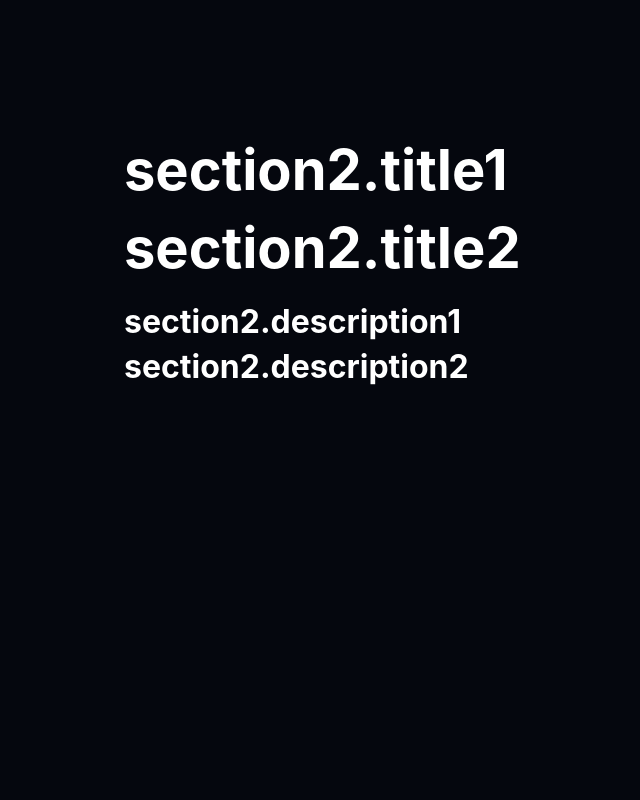
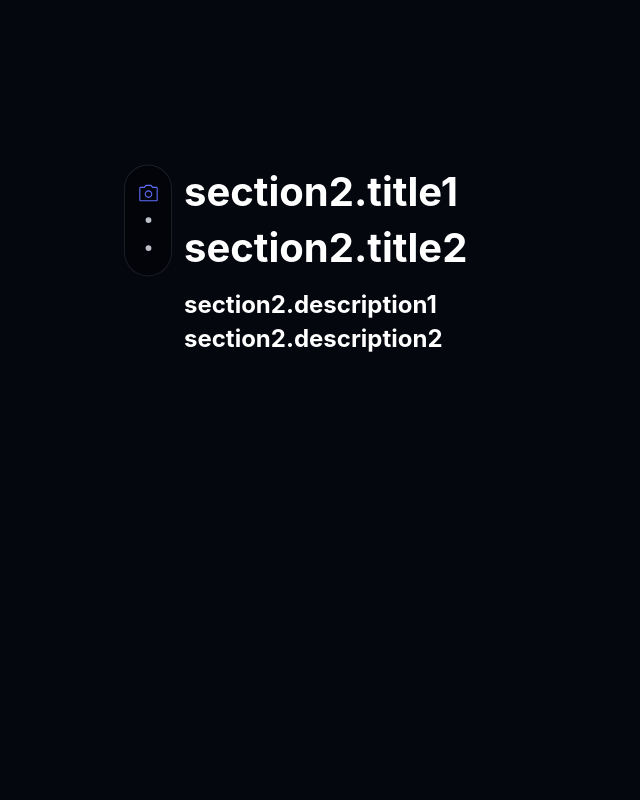
Before and after one commit to cy3589/vrin-clone, a React (Vite) app: page / in a window 1280 px wide. Shown: the part 1740-2540 px from the top of the page, without its empty margins (68-708 px from the left). Built offline with nearby package versions, Linux system fonts and the light colour scheme; a web font is replaced by a local one.

Commit message:
feat: WithVideoSection add icon

```diff
--- a/src/pages/home/components/WithVideoSection.tsx
+++ b/src/pages/home/components/WithVideoSection.tsx
@@ -1,10 +1,15 @@
 import styled from '@emotion/styled';
-import { css } from '@emotion/react';
+import { useMediaQuery } from 'react-responsive';
+import { FC } from 'react';
+
 const Container = styled.div`
   position: relative;
   width: 100%;
   height: 250vh;
   background-color: rgb(5, 7, 14);
+  @media only screen and (max-width: 600px) {
+    height: 100vh;
+  }
 `;
 const InnerContainer = styled.div`
   display: flex;
@@ -16,10 +21,124 @@ const InnerContainer = styled.div`
   transform: translate(0px, -50%);
   width: auto;
   z-index: 10;
+  @media only screen and (max-width: 600px) {
+    top: 120px;
+    left: 5%;
+    transform: unset;
+    background-color: unset;
+    border-radius: unset;
+    padding: 0px;
+  }
 `;
 
-import { useMediaQuery } from 'react-responsive';
-import { FC } from 'react';
+const ContentsContainer = styled.div`
+  display: flex;
+  flex-direction: row;
+`;
+
+const ContentsWrapper = styled.div`
+  margin: 0px;
+  margin-left: 12px;
+  display: flex;
+  flex-direction: column;
+`;
+const TitleWrapper = styled.div`
+  display: flex;
+  flex-direction: column;
+  margin-bottom: 12px;
+
+  @media only screen and (max-width: 600px) {
+    margin-bottom: 4px;
+  }
+
+  @media only screen and (max-width: 1024px) {
+    margin-bottom: 8px;
+  }
+`;
+
+const Title = styled.div`
+  font-weight: 700;
+  font-size: 5.6rem;
+  line-height: 140%;
+  color: rgb(255, 255, 255);
+  @media only screen and (max-width: 600px) {
+    font-size: 2.4rem;
+  }
+  @media only screen and (max-width: 768px) {
+    font-size: 3.2rem;
+  }
+  @media only screen and (max-width: 1280px) {
+    font-size: 4rem;
+  }
+`;
+const Description = styled.div`
+  font-weight: 700;
+  font-size: 3.2rem;
+  line-height: 140%;
+  color: rgb(255, 255, 255);
+  white-space: pre-wrap;
+  @media only screen and (max-width: 600px) {
+    font-size: 1.4rem;
+  }
+  @media only screen and (max-width: 768px) {
+    font-size: 2rem;
+  }
+  @media only screen and (max-width: 1280px) {
+    font-size: 2.4rem;
+  }
+`;
+
+const IconsWrapper = styled.div`
+  @media only screen and (max-width: 600px) {
+    width: 26px;
+    height: 66px;
+    padding: 8px 6px;
+    margin-top: 6px;
+  }
+  @media only screen and (max-width: 768px) {
+    margin-top: 5px;
+  }
+  @media only screen and (max-width: 1024px) {
+    width: 36px;
+    height: 80px;
+    padding: 12px 10px;
+  }
+  width: 48px;
+  height: 112px;
+  gap: 4px;
+  padding: 16px 12px;
+  border-radius: 100px;
+  border: 1px solid rgba(255, 255, 255, 0.1);
+  background-color: rgba(0, 0, 0, 0.3);
+  display: flex;
+  flex-direction: column;
+  align-items: center;
+`;
+
+const Icons = () => (
+  <IconsWrapper>
+    <svg xmlns="http://www.w3.org/2000/svg" width="25" height="24" viewBox="0 0 25 24" fill="none">
+      <path
+        d="M12.5 17C13.6167 17 14.55 16.6208 15.3 15.8625C16.05 15.1042 16.425 14.175 16.425 13.075C16.425 11.9583 16.05 11.025 15.3 10.275C14.55 9.525 13.6167 9.15 12.5 9.15C11.3833 9.15 10.45 9.525 9.7 10.275C8.95 11.025 8.575 11.9583 8.575 13.075C8.575 14.175 8.95 15.1042 9.7 15.8625C10.45 16.6208 11.3833 17 12.5 17ZM12.5 15.875C11.7 15.875 11.0333 15.6083 10.5 15.075C9.96667 14.5417 9.7 13.875 9.7 13.075C9.7 12.2583 9.96667 11.5875 10.5 11.0625C11.0333 10.5375 11.7 10.275 12.5 10.275C13.3 10.275 13.9667 10.5375 14.5 11.0625C15.0333 11.5875 15.3 12.2583 15.3 13.075C15.3 13.875 15.0333 14.5417 14.5 15.075C13.9667 15.6083 13.3 15.875 12.5 15.875ZM4.45 20.5C4.05 20.5 3.70833 20.3583 3.425 20.075C3.14167 19.7917 3 19.45 3 19.05V7.075C3 6.69167 3.14167 6.35417 3.425 6.0625C3.70833 5.77083 4.05 5.625 4.45 5.625H7.875L9.7 3.5H15.3L17.125 5.625H20.55C20.9333 5.625 21.2708 5.77083 21.5625 6.0625C21.8542 6.35417 22 6.69167 22 7.075V19.05C22 19.45 21.8542 19.7917 21.5625 20.075C21.2708 20.3583 20.9333 20.5 20.55 20.5H4.45ZM20.55 19.375C20.65 19.375 20.7292 19.3458 20.7875 19.2875C20.8458 19.2292 20.875 19.15 20.875 19.05V7.075C20.875 6.99167 20.8458 6.91667 20.7875 6.85C20.7292 6.78333 20.65 6.75 20.55 6.75H16.6L14.75 4.625H10.25L8.4 6.75H4.45C4.35 6.75 4.27083 6.78333 4.2125 6.85C4.15417 6.91667 4.125 6.99167 4.125 7.075V19.05C4.125 19.15 4.15417 19.2292 4.2125 19.2875C4.27083 19.3458 4.35 19.375 4.45 19.375H20.55Z"
+        fill="#5D6CFA"></path>
+    </svg>
+    <svg xmlns="http://www.w3.org/2000/svg" width="25" height="24" viewBox="0 0 25 24" fill="none">
+      <circle cx="12.5" cy="12" r="3" fill="#BDC1C7"></circle>
+    </svg>
+    <svg xmlns="http://www.w3.org/2000/svg" width="25" height="24" viewBox="0 0 25 24" fill="none">
+      <circle cx="12.5" cy="12" r="3" fill="#BDC1C7"></circle>
+    </svg>
+  </IconsWrapper>
+);
+
+const Dim = styled.div`
+  position: absolute;
+  top: -2px;
+  left: 0px;
+  width: 100%;
+  height: 50vh;
+  background: linear-gradient(rgb(0, 0, 0) 0%, rgba(0, 0, 0, 0) 100%);
+`;
 
 const WithVideoSection: FC<{
   description1?: string;
@@ -35,7 +154,7 @@ const WithVideoSection: FC<{
   const src = isMobile ? mobileVideo : isTablet ? tabletVideo : pcVideo;
   return (
     <Container>
-      <div style={{ position: 'sticky', top: 0, minHeight: '100vh', objectFit: 'cover' }}>
+      <div style={{ position: isMobile ? 'static' : 'sticky', top: 0, minHeight: '100vh', objectFit: 'cover' }}>
         <video
           style={{ minHeight: '100vh', objectFit: 'cover' }}
           width="100%"
@@ -46,50 +165,20 @@ const WithVideoSection: FC<{
           muted
           src={src}
         />
-        <div
-          css={css`
-            position: absolute;
-            top: -2px;
-            left: 0px;
-            width: 100%;
-            height: 50vh;
-            background: linear-gradient(rgb(0, 0, 0) 0%, rgba(0, 0, 0, 0) 100%);
-          `}
-        />
+        <Dim />
       </div>
       <InnerContainer>
-        <div
-          css={css`
-            margin-left: 24px;
-            margin: 0px;
-            display: flex;
-            flex-direction: column;
-            & > span {
-              font-weight: 700;
-              font-size: 3.2rem;
-              line-height: 140%;
-              color: rgb(255, 255, 255);
-              white-space: pre-wrap;
-            }
-          `}>
-          <div
-            css={css`
-              display: flex;
-              flex-direction: column;
-              margin-bottom: 12px;
-              & > span {
-                font-weight: 700;
-                font-size: 5.6rem;
-                line-height: 140%;
-                color: rgb(255, 255, 255);
-              }
-            `}>
-            {title1 && <span>{title1}</span>}
-            {title2 && <span>{title2}</span>}
-          </div>
-          {description1 && <span>{description1}</span>}
-          {description2 && <span>{description2}</span>}
-        </div>
+        <ContentsContainer>
+          <Icons />
+          <ContentsWrapper>
+            <TitleWrapper>
+              {title1 && <Title>{title1}</Title>}
+              {title2 && <Title>{title2}</Title>}
+            </TitleWrapper>
+            {description1 && <Description>{description1}</Description>}
+            {description2 && <Description>{description2}</Description>}
+          </ContentsWrapper>
+        </ContentsContainer>
       </InnerContainer>
     </Container>
   );
```
